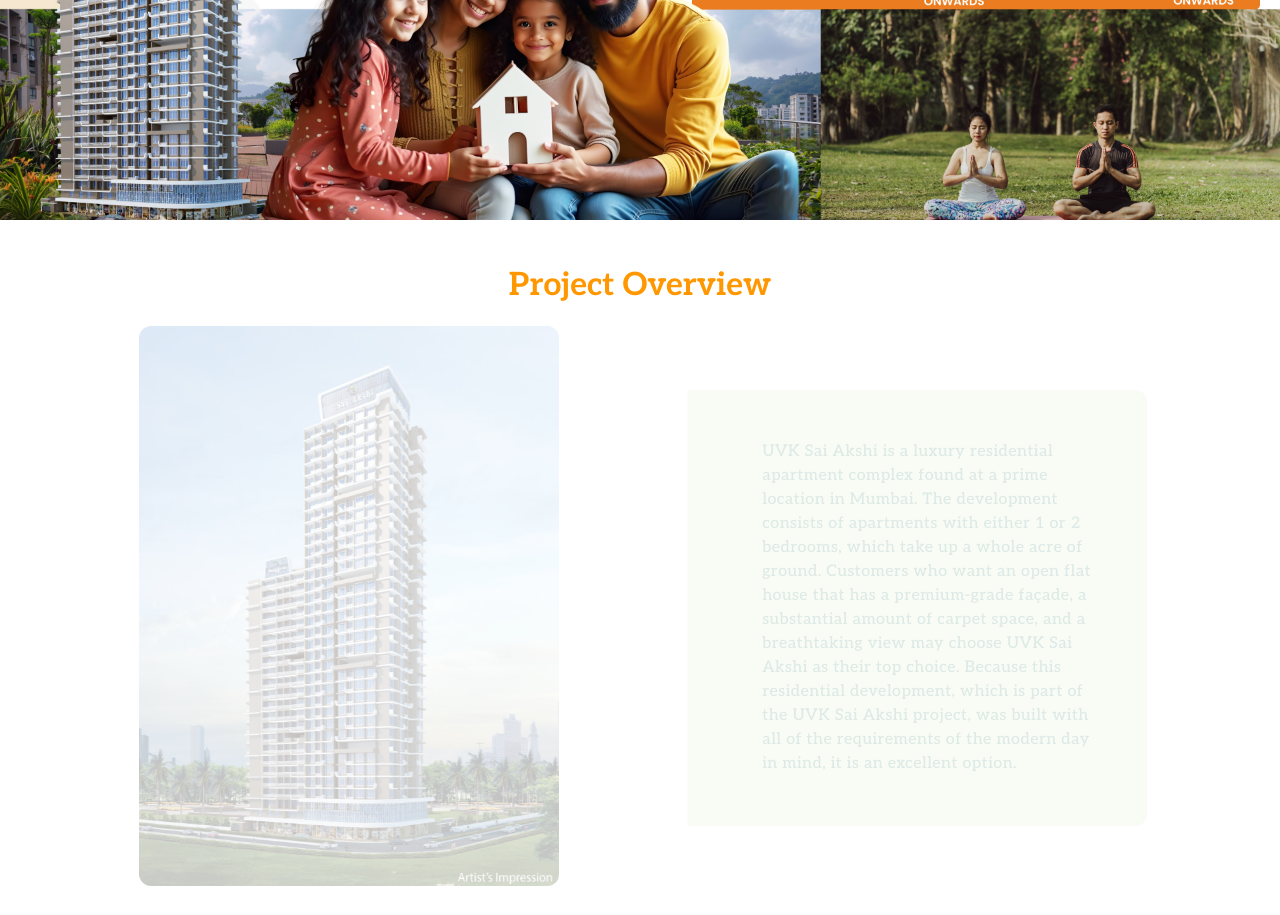
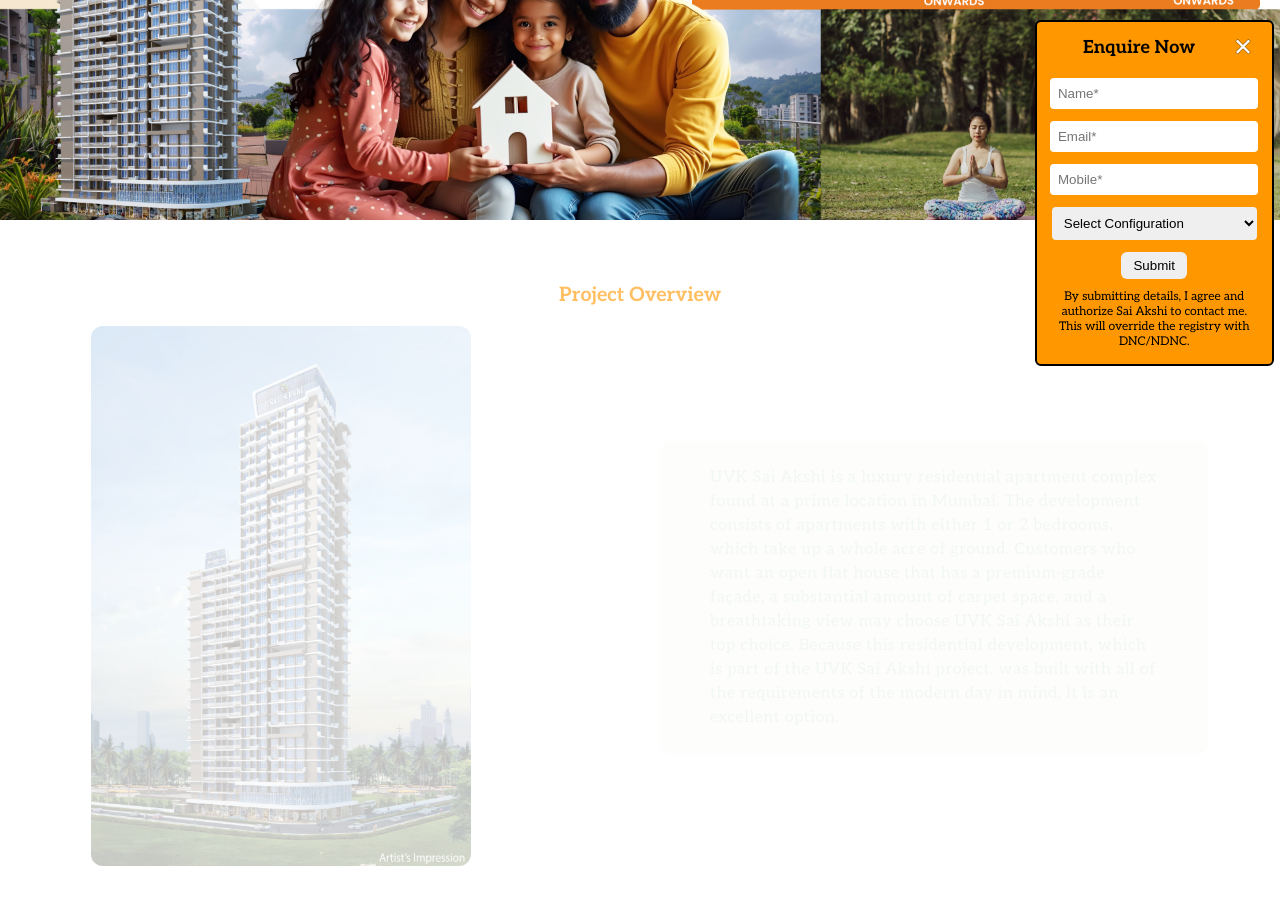
Before and after one commit to htevil/Sai-Akshi-ui, a React (Create React App) app: page / in a window 1280 px wide. Shown: the part 340-1255 px from the top of the page. Built offline with nearby package versions, Linux system fonts and the light colour scheme; a web font is replaced by a local one.

Commit message:
tenth commit

```diff
--- a/package.json
+++ b/package.json
@@ -4,12 +4,17 @@
   "version": "0.1.0",
   "private": true,
   "dependencies": {
+    "@mantine/carousel": "^7.13.2",
+    "@mantine/core": "^7.13.2",
     "@testing-library/jest-dom": "^5.17.0",
     "@testing-library/react": "^13.4.0",
     "@testing-library/user-event": "^13.5.0",
+    "embla-carousel-react": "^7.1.0",
     "react": "^18.3.1",
     "react-dom": "^18.3.1",
     "react-scripts": "5.0.1",
+    "react-slick": "^0.30.2",
+    "slick-carousel": "^1.8.1",
     "web-vitals": "^2.1.4"
   },
   "scripts": {
--- /dev/null
+++ b/src/Data/imageData.js
@@ -0,0 +1,23 @@
+import plan1 from "../asset/plan1.jpg";
+import plan2 from "../asset/plan2.jpg";
+import plan3 from "../asset/plan3.jpg";
+import plan4 from "../asset/plan4.jpg";
+
+export const images = [
+    {
+        name: "Plan No 1",
+        src: plan1
+    },
+    {
+        name: "Plan No 2",
+        src: plan2
+    },
+    {
+        name: "Plan No 3",
+        src: plan3
+    },
+    {
+        name: "Plan No 4",
+        src: plan4
+    }
+];
--- a/src/components/Main/Section1/index.js
+++ b/src/components/Main/Section1/index.js
@@ -3,16 +3,19 @@
 
 export default function Section1() {
     return (
-        <div className="S1" id="Overview" style={{ width: "100%", height:"fit-content", maxWidth: "1560px", display: "flex", flexDirection: "column", justifyContent: "center",alignItems: "center", }}>
-            <h1 className="s1-heading" style={{ fontSize: "32px",color:"#FF9800", animation:"h1 linear", animationTimeline:"view()", animationRange:"entry 0%" }} >
-                Project Overview
-            </h1>
-            <div style={{display: "flex", justifyContent: "center", alignItems: "center", padding: "0px 200px", marginBottom:"20px" }}>
-                <div className="s1-main_left">
-                    <img className="ov_img" src={elevation} alt="no_elevation"  style={{ width: "420px", height:"560px", borderRadius:"12px", animation:"m1 linear", animationTimeline:"view()", animationRange:"entry 0%" }} />
+        <div className="view" id="Overview" style={{ width: "100%", height: "fit-content", maxWidth: "1560px", display: "flex", flexDirection: "column", justifyContent: "center", alignItems: "center", }}>
+            <div  className="top-part" style={{animation: "h1 linear", animationTimeline: "view()", animationRange: "entry 10% cover"}}>
+                <h1 className="heading" style={{ fontSize: "32px", color: "#FF9800",  }} >
+                    Project Overview
+                </h1>
+            </div>
+
+            <div className="down-part" style={{ display: "flex", justifyContent: "center", alignItems: "center", gap: "20px", marginBottom: "20px" }}>
+                <div className="main_left">
+                    <img className="ov_img" src={elevation} alt="no_elevation" style={{ width: "380px", height: "540px", borderRadius: "12px", animation: "m1 linear", animationTimeline: "view()", animationRange: "entry 0%" }} />
                 </div>
-                <div className="s2-main_right" style={{ width:"100%", height:"fit-content", backgroundColor:"#D9EDBF", padding:"50px 50px 50px 75px", borderRadius:"0px 12px 12px 0px", animation:"m2 linear", animationTimeline:"view()", animationRange:"entry 0%"}}>
-                    <span className="ov_pp" style={{ fontSize:"16px", letterSpacing:"0.5px", lineHeight:"1.5",color:"#2C7865", fontWeight:"500"}}>
+                <div className="main_right" style={{ width: "35%", height: "fit-content", backgroundColor: "#D9EDBF", padding: "25px 50px", borderRadius: "12px", animation: "m2 linear", animationTimeline: "view()", animationRange: "entry 0%" }}>
+                    <span className="ov_pp" style={{ fontSize: "16px", letterSpacing: "0.5px", lineHeight: "1.5", color: "#2C7865", fontWeight: "500", textAlign:"justify" }}>
                         UVK Sai Akshi is a luxury residential apartment complex found at a prime location in Mumbai.
                         The development consists of apartments with either 1 or 2 bedrooms, which take up a whole acre of ground.
                         Customers who want an open flat house that has a premium-grade façade, a substantial amount of carpet space,
--- a/src/components/Modal/EnquireNow/index.js
+++ b/src/components/Modal/EnquireNow/index.js
@@ -1,26 +1,57 @@
-import close from "../../../asset/close.png"
+import { useState } from "react";
+import close from "../../../asset/close.png";
+
 export default function EnquireNow({ closeEnquireNow }) {
+    const [closeUpdate, setCloseUpdate] = useState(false);
+
+    const handleEnquireNow = () => {
+        setCloseUpdate(true); // Start closing animation
+        setTimeout(() => {
+            closeEnquireNow(false); // Close modal after animation finishes
+        }, 400); // Adjust the timeout to match animation duration
+    };
+
     return (
-        <div className="EnquireNow" style={{ width: "16%",position: "fixed",right: "0.5%",top: "45%",display: "flex", flexDirection: "column", justifyContent: "center", alignItems: "center", padding: "15px", backgroundColor:"#FF9800", index:"15px", border:"2px solid black", borderRadius:"6px" }}>
-            <div style={{ width: "100%", display: "flex", justifyContent: "center", alignItems: "center",marginBottom:"10px" }}>
-                <span style={{ width: "70%", fontSize:"18px",display: "flex", justifyContent: "flex-end", alignItems: "center", color:"", fontWeight:"700" }}>Enquire Now</span>
+        <div
+            className={`EnquireNow ${closeUpdate ? 's2' : 's1'}`}
+            style={{
+                width: "16%",
+                position: "fixed",
+                right: "0.5%",
+                top: "45%",
+                display: "flex",
+                flexDirection: "column",
+                justifyContent: "center",
+                alignItems: "center",
+                padding: "15px",
+                backgroundColor: "#FF9800",
+                zIndex: 15,
+                border: "2px solid black",
+                borderRadius: "6px",
+                animation: closeUpdate ? "s2 0.5s ease-in-out" : "s1 0.5s ease-in",
+            }}
+        >
+            <div style={{ width: "100%", display: "flex", justifyContent: "center", alignItems: "center", marginBottom: "10px" }}>
+                <span style={{ width: "70%", fontSize: "18px", display: "flex", justifyContent: "flex-end", alignItems: "center", fontWeight: "700" }}>Enquire Now</span>
                 <span style={{ width: "30%", display: "flex", justifyContent: "flex-end", alignItems: "center" }}>
-                    <button onClick={() => closeEnquireNow(false)} style={{backgroundColor:"transparent", border:"none"}}><img src={close} alt="no_close" style={{width:"16px"}}/></button>
+                    <button onClick={handleEnquireNow} style={{ backgroundColor: "transparent", border: "none" }}>
+                        <img src={close} alt="no_close" style={{ width: "16px" }} />
+                    </button>
                 </span>
             </div>
             <form style={{ width: "100%", display: "flex", flexDirection: "column", justifyContent: "center", alignItems: "center", gap: "12px", margin: "10px" }}>
-                <input type="text" name="name" placeholder="Name*" style={{ width: "94%", padding: "8px", borderRadius:"4px", border:"none" }} />
-                <input type="text" name="email" placeholder="Email*" style={{ width: "94%", padding: "8px", borderRadius:"4px", border:"none" }} />
-                <input type="text" name="mobile" placeholder="Mobile*" style={{ width: "94%", padding: "8px", borderRadius:"4px", border:"none" }} />
-                <select name="info" value="Select Configuration" style={{ width: "100%", padding: "8px", borderRadius:"4px", border:"none" }}>
+                <input type="text" name="name" placeholder="Name*" style={{ width: "94%", padding: "8px", borderRadius: "4px", border: "none" }} />
+                <input type="text" name="email" placeholder="Email*" style={{ width: "94%", padding: "8px", borderRadius: "4px", border: "none" }} />
+                <input type="text" name="mobile" placeholder="Mobile*" style={{ width: "94%", padding: "8px", borderRadius: "4px", border: "none" }} />
+                <select name="info" defaultValue="" style={{ width: "100%", padding: "8px", borderRadius: "4px", border: "none" }}>
                     <option value="" disabled>Select Configuration</option>
                     <option value="1 BHK">1 BHK</option>
                     <option value="2 BHK">2 BHK</option>
                     <option value="3 BHK">3 BHK</option>
                 </select>
-                <input type="button" name="submit" value="Submit" style={{ padding:"6px 12px", borderRadius:"6px", border:"none"}}  />
+                <input type="button" name="submit" value="Submit" style={{ padding: "6px 12px", borderRadius: "6px", border: "none" }} />
             </form>
-            <span style={{ fontSize: "12px", textAlign: "center"}}>
+            <span style={{ fontSize: "12px", textAlign: "center" }}>
                 By submitting details, I agree and authorize Sai Akshi to contact me. This will override the registry with DNC/NDNC.
             </span>
         </div>
--- a/src/components/header/index.js
+++ b/src/components/header/index.js
@@ -4,12 +4,12 @@
 import EnquireNow from "../Modal/EnquireNow";
 
 export default function Header() {
-    const [openEnquireNow, setOpenEnquireNow] = useState(false);
+    const [openEnquireNow, setOpenEnquireNow] = useState(true);
 
     return (
         <div className="header" style={{ width: "100%", height:"fit-content", maxWidth: "1560px",display:"flex", justifyContent:"center", alignItems:"center"}}>
             <Navbar />
-            <div style={{ width: "100%",  height:"fit-content", margin:"60px 0px 20px" }}>
+            <div className="header_img" style={{ width: "100%",  height:"fit-content", margin:"60px 0px 20px" }}>
                 <img src={desktop} alt="no_desktop" style={{ width: "100%", height:"fit-content" }} />
             </div>
             {
--- a/src/index.css
+++ b/src/index.css
@@ -1,4 +1,6 @@
 @import url('https://fonts.googleapis.com/css2?family=Aleo:ital,wght@0,100..900;1,100..900&family=Glegoo:wght@400;700&display=swap');
+@import "~slick-carousel/slick/slick.css";
+@import "~slick-carousel/slick/slick-theme.css";
 
 body {
   margin: 0;
@@ -21,13 +23,39 @@
   font-family: "Aleo", serif;
 }
 
+#Overview, #Amenities, #Plans, #Walkthrough, #Location-Advantages, #Enquire-Now{
+  scroll-margin-top: 70px;
+}
+
+.s2 {
+  /* animation for closing */
+  animation: s2 0.5s ease-in;
+}
+
 @keyframes h1 {
   from {
-    opacity: 0;
-    transform: translateY(-50px);
+    opacity: 0.5;
+    scale: 0.5;
+    transform: translateY(20px);
   }
+
   to {
     opacity: 1;
+    scale: 1;
+    transform: translateY(0px);
+  }
+}
+
+@keyframes h2 {
+  from {
+    opacity: 0.5;
+    scale: 1.2;
+    transform: translateY(40px);
+  }
+
+  to {
+    opacity: 1;
+    scale: 1;
     transform: translateY(0px);
   }
 }
@@ -35,7 +63,7 @@
 @keyframes m1 {
   from {
     opacity: 0;
-    transform: translateX(-80px);
+    transform: translateX(-100px);
   }
   to {
     opacity: 1;
@@ -46,7 +74,7 @@
 @keyframes m2 {
   from {
     opacity: 0;
-    transform: translateX(80px);
+    transform: translateX(100px);
   }
   to {
     opacity: 1;
@@ -55,56 +83,54 @@
 }
 
 @keyframes m3 {
-  from {
-    opacity: 0;
-    scale: 0.8;
-    transform: translateY(-50px);
+  0% {
+    scale: 0.7;
+    transform: translateY(60px);
   }
-  to {
-    opacity: 1;
+
+  100% {
     scale: 1;
     transform: translateY(0px);
   }
 }
 
-@keyframes m3 {
-  from {
-    opacity: 0;
-    scale: 0.8;
-    transform: translateY(-50px);
+@keyframes m4 {
+  0% {
+    transform: translateY(-30px);
   }
-  to {
-    opacity: 1;
-    scale: 1;
+
+  50% {
     transform: translateY(0px);
+  }
+
+  100% {
+    transform: translateY(30px);
   }
 }
 
-@keyframes slideRight {
+@keyframes s1 {
   0% {
-    transform: translateX(-100%);
+    transform: translateX(200px);
   }
+
   100% {
-    transform: translateX(0);
+    transform: translateX(0px);
   }
 }
 
-/* Keyframes for sliding left */
-@keyframes slideLeft {
+@keyframes s2 {
   0% {
-    transform: translateX(100%);
+    opacity: 1;
+    transform: translateX(0px);
   }
+
   100% {
-    transform: translateX(0);
+    opacity: 0;
+    transform: translateX(200px);
   }
 }
 
-/* Container for the slider */
-.slider-container {
-  width: 100%;
-  max-width: 1560px;
-  display: flex;
-  flex-direction: column;
-  justify-content: center;
-  align-items: center;
+.s1 {
+  /* animation for opening */
+  animation: s1 2s ease-in;
 }
```
Also changed, not shown: src/components/Main/Section2/index.js (+6 -4 lines), src/components/Main/Section3/index.js (+40 -35 lines), src/components/Main/Section4/index.js (+6 -4 lines), src/components/Main/Section5/index.js (+9 -7 lines), src/components/Main/Section6/index.js (+16 -12 lines), src/components/carosuel/index.tsx (added, +17 -0 lines), 1 other file (tests, documents, lock files or other folders).
